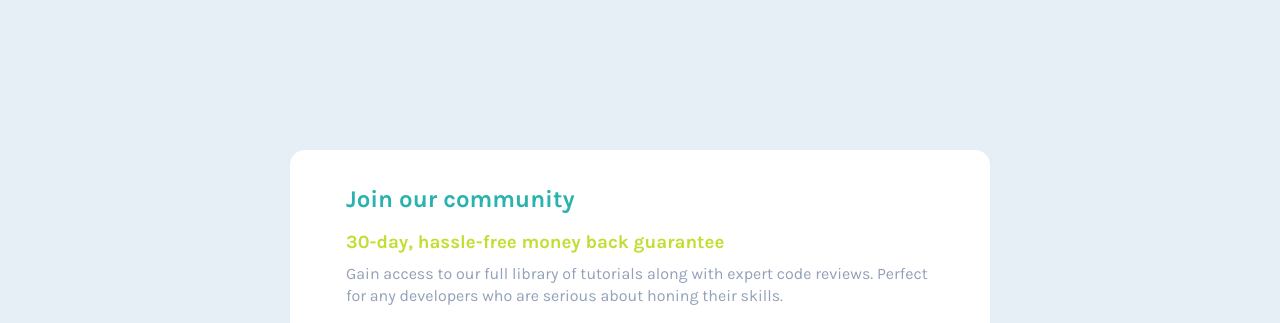
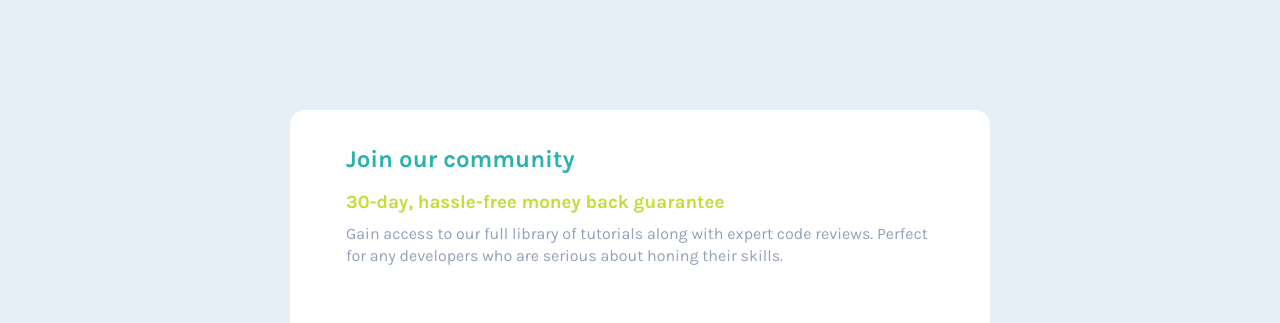
Before and after one commit to Badrnyali/price-grid, a plain HTML site: page index.html in a window 1280 px wide. Shown: the top 323 px of the page. Drawn offline with Linux system fonts and the light colour scheme.

Commit message:
Update styles.css

```diff
--- a/styles.css
+++ b/styles.css
@@ -19,7 +19,7 @@ body {
 }
 
 .price {
-  padding: 150px 290px;
+  padding: 110px 290px;
 }
 
 .unified-styling {
```
